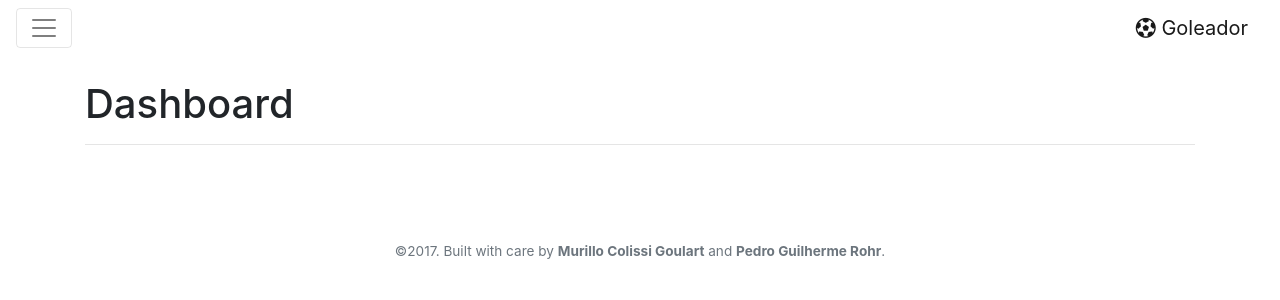
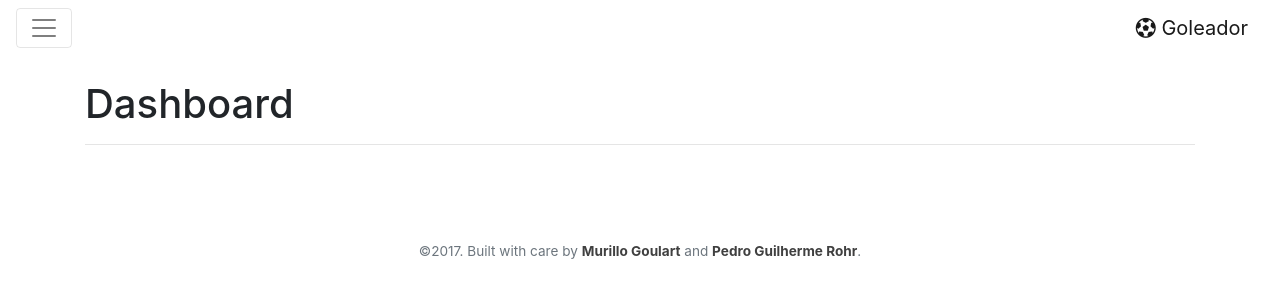
Before and after one commit to murillocg/goleador, an Angular app in the folder src/main/webapp/: page /dashboard in a window 1280 px wide. Shown: the top 300 px of the page. Built offline with nearby package versions, Linux system fonts and the light colour scheme.

Commit message:
Aligned buttons e added links to contributors' github

```diff
--- a/src/main/webapp/package.json
+++ b/src/main/webapp/package.json
@@ -4,7 +4,7 @@
   "license": "MIT",
   "scripts": {
     "ng": "ng",
-    "start": "ng serve --proxy-config proxy-conf.json",
+    "start": "ng serve --proxy-config proxy.conf.json",
     "build": "ng build",
     "dist": "ng build --prod",
     "test": "ng test",
--- a/src/main/webapp/proxy.conf.json
+++ b/src/main/webapp/proxy.conf.json
@@ -1,6 +1,6 @@
 {
   "/api": {
-    "target": "http://localhost:32768/",
+    "target": "http://localhost:8080/",
     "secure": false
   }
 }
--- a/src/main/webapp/src/app/app.component.html
+++ b/src/main/webapp/src/app/app.component.html
@@ -30,6 +30,7 @@
 <router-outlet></router-outlet>
 <footer class="footer text-muted text-center bg-faded">
   <div class="container">
-    <p>©2017. Built with care by <b>Murillo Colissi Goulart</b> and <b>Pedro Guilherme Rohr</b>.</p>
+    <p>©2017. Built with care by <b><a href="https://github.com/murillocg">Murillo Goulart</a></b> and <b><a href="https://github.com/pedrorohr">Pedro Guilherme Rohr</a></b>.</p>
   </div>
+
 </footer>
--- a/src/main/webapp/src/app/jogadores/jogadores.component.html
+++ b/src/main/webapp/src/app/jogadores/jogadores.component.html
@@ -23,7 +23,7 @@
     <tbody>
       <tr *ngFor="let jogador of filteredJogadores">
         <td>{{ jogador.nome }}</td>
-        <td>
+          <td class="text-right">
           <button type="button" class="btn btn-secondary btn-sm" (click)="editJogador(jogador)">
             <i class="fa fa-pencil-square-o"></i>&nbsp;Editar
           </button>
--- a/src/main/webapp/src/styles.css
+++ b/src/main/webapp/src/styles.css
@@ -1 +1,4 @@
 /* You can add global styles to this file, and also import other style files */
+footer a {
+    color: #404040;
+}
```
